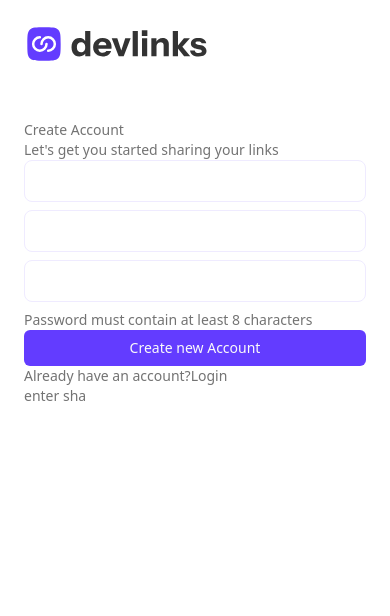
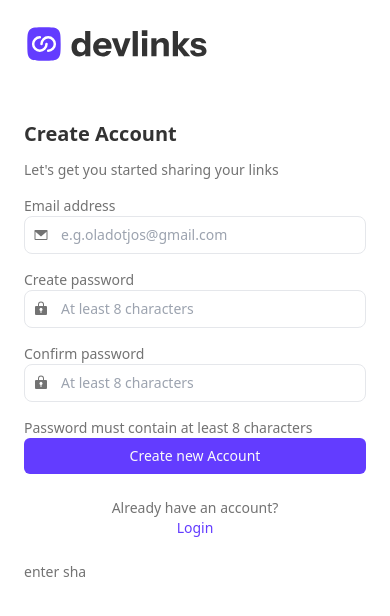
Before and after one commit to Dotjos/link-sharing-app, a React (Vite) app: page /createAccount in a window 390 px wide. Shown: the top 616 px of the page. Built offline with nearby package versions, Linux system fonts and the light colour scheme.

Commit message:
Create mobile done...

```diff
--- a/src/Pages/CreateAccount.jsx
+++ b/src/Pages/CreateAccount.jsx
@@ -1,23 +1,24 @@
 import { NavLink } from "react-router-dom";
 import Input from "../Components/Input";
 import SaveButton from "../Components/SaveButton";
+import SignInput from "../ui/SignInput";
 
 function CreateAccount (){
   return (
     <div>
-      <h1>Create Account</h1>
+      <h1 className="font-bold text-xl text-DarkCharcoal my-3">Create Account</h1>
       <p>Let&apos;s get you started sharing your links</p>
       <form>
-      <Input type="email"/>
-      <Input type="password"/>
-      <Input type="password"/>
+      <SignInput label="Email address" type="email" icon="icon-email.svg" placeholder="e.g.oladotjos@gmail.com"/>
+      <SignInput label="Create password" type="password" icon="icon-password.svg" placeholder="At least 8 characters"/>
+      <SignInput label="Confirm password" type="password" icon="icon-password.svg" placeholder="At least 8 characters"/>
       <span>Password must contain at least 8 characters</span>
       <SaveButton active={true} text="Create new Account"/>
       </form>
 
-      <div>
+      <div className="grid md:flex text-center my-6">
         <span>Already have an account?</span>
-        <NavLink to="/">Login</NavLink>
+        <NavLink className="text-NeonBlue" to="/">Login</NavLink>
       </div>
     </div>
   );
--- a/src/Pages/Login.jsx
+++ b/src/Pages/Login.jsx
@@ -7,10 +7,13 @@ function Login (){
   return (
     <div>
       <h1 className="font-bold text-xl text-DarkCharcoal my-3">Login</h1>
-      <p className="text-sm">Add your deatils below to get back into the app.</p>
-      <SignInput label="Email address" type="email" icon="icon-email.svg" placeholder="e.g.oladotjos@gmail.com"/>
-      <SignInput label="Password" type="password" icon="icon-password.svg" placeholder="Enter your password"/>
-      <SaveButton text="Login" active="false"/>
+      <p className="">Add your deatils below to get back into the app.</p>
+      <form>
+          <SignInput label="Email address" type="email" icon="icon-email.svg" placeholder="e.g.oladotjos@gmail.com"/>
+          <SignInput label="Password" type="password" icon="icon-password.svg" placeholder="Enter your password"/>
+          <SaveButton text="Login" active="false"/>
+      </form>
+
       <div className="grid md:flex text-center my-6">
         <span>Don&apos;t have an account?</span>
          <NavLink className="text-NeonBlue" to="/createAccount">Create Account</NavLink>
--- a/src/ui/SignInput.jsx
+++ b/src/ui/SignInput.jsx
@@ -1,12 +1,12 @@
 
-function SignInput ({icon,placeholder,type,label,id}){
+function SignInput ({icon,placeholder,type,label,name}){
   return (
     <div className="my-4">
-     <label htmlFor={id}>
+     <label htmlFor={name}>
         <span className="">{label}</span>
             <div className="border rounded-lg flex gap-3 p-2">
             <img src={icon}/>
-            <input id={id} type={type} className="w-full outline-none" placeholder={placeholder}/>
+            <input id={name} type={type} className="w-full outline-none" placeholder={placeholder}/>
             </div>
        </label>
     </div>
```
